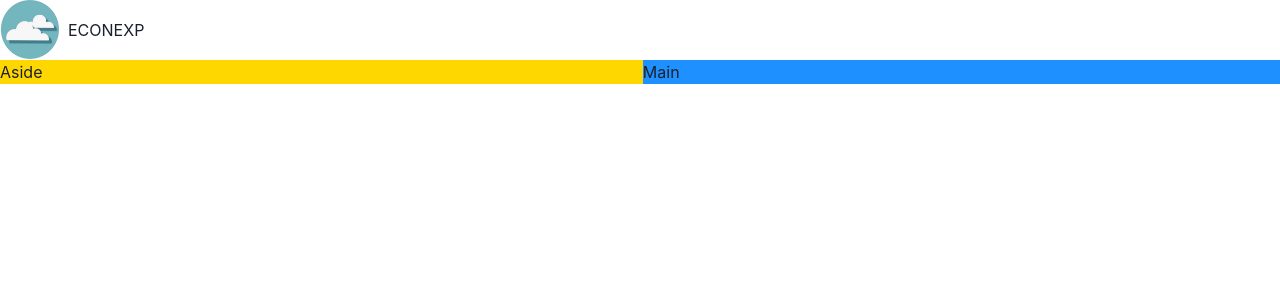
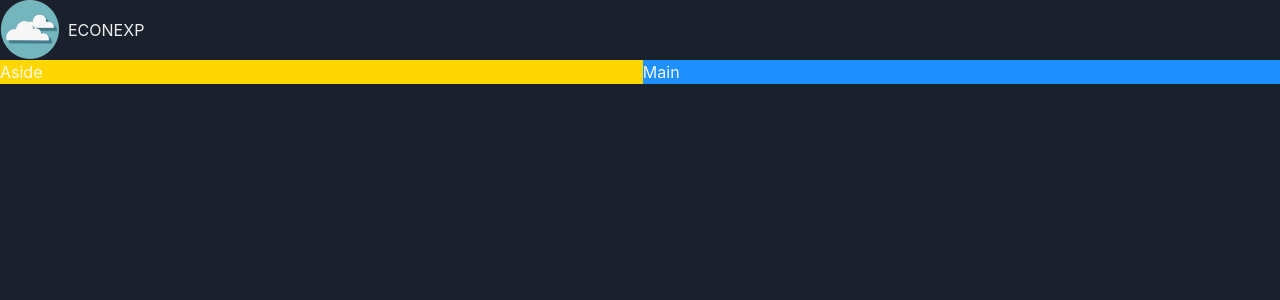
Before and after one commit to alexbeebee/reactproject, a React (Vite) app: page / in a window 1280 px wide. Shown: the top 300 px of the page. Built offline with nearby package versions, Linux system fonts and the light colour scheme.

Commit message:
changing to dark mode

```diff
--- a/src/main.tsx
+++ b/src/main.tsx
@@ -1,12 +1,14 @@
 import React from "react";
-import { ChakraProvider } from "@chakra-ui/react";
+import { ChakraProvider, ColorModeScript } from "@chakra-ui/react";
 import ReactDOM from "react-dom/client";
 import App from "./App";
+import theme from "./theme";
 import "./index.css";
 
 ReactDOM.createRoot(document.getElementById("root") as HTMLElement).render(
   <React.StrictMode>
-    <ChakraProvider>
+    <ChakraProvider theme={theme}>
+      <ColorModeScript initialColorMode={theme.config.initialColorMode} />
       <App />
     </ChakraProvider>
   </React.StrictMode>
--- /dev/null
+++ b/src/theme.ts
@@ -0,0 +1,9 @@
+import { extendTheme, type ThemeConfig } from '@chakra-ui/react'
+
+const config: ThemeConfig = {
+  initialColorMode: 'dark',
+}
+
+const theme = extendTheme({ config })
+
+export default theme
```
